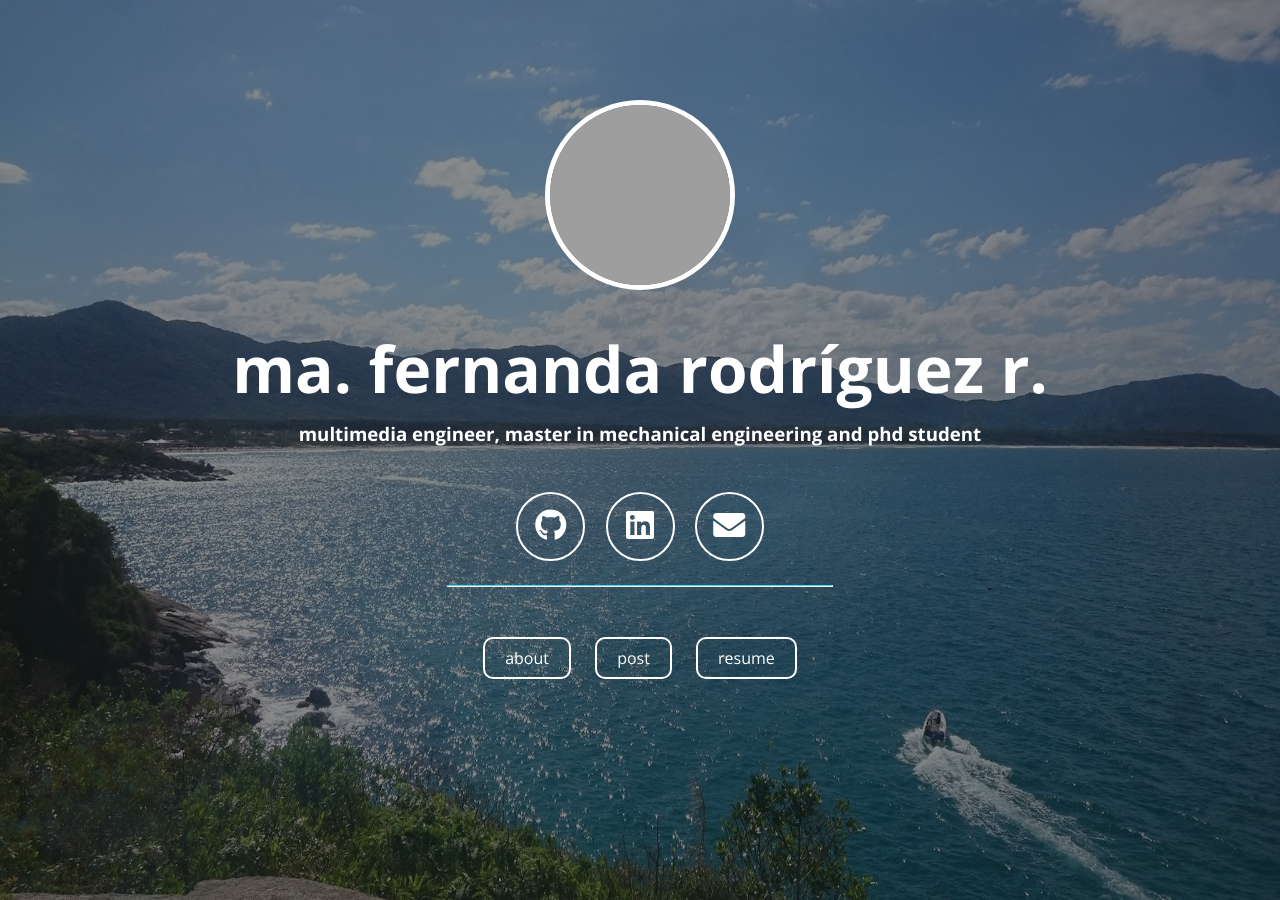
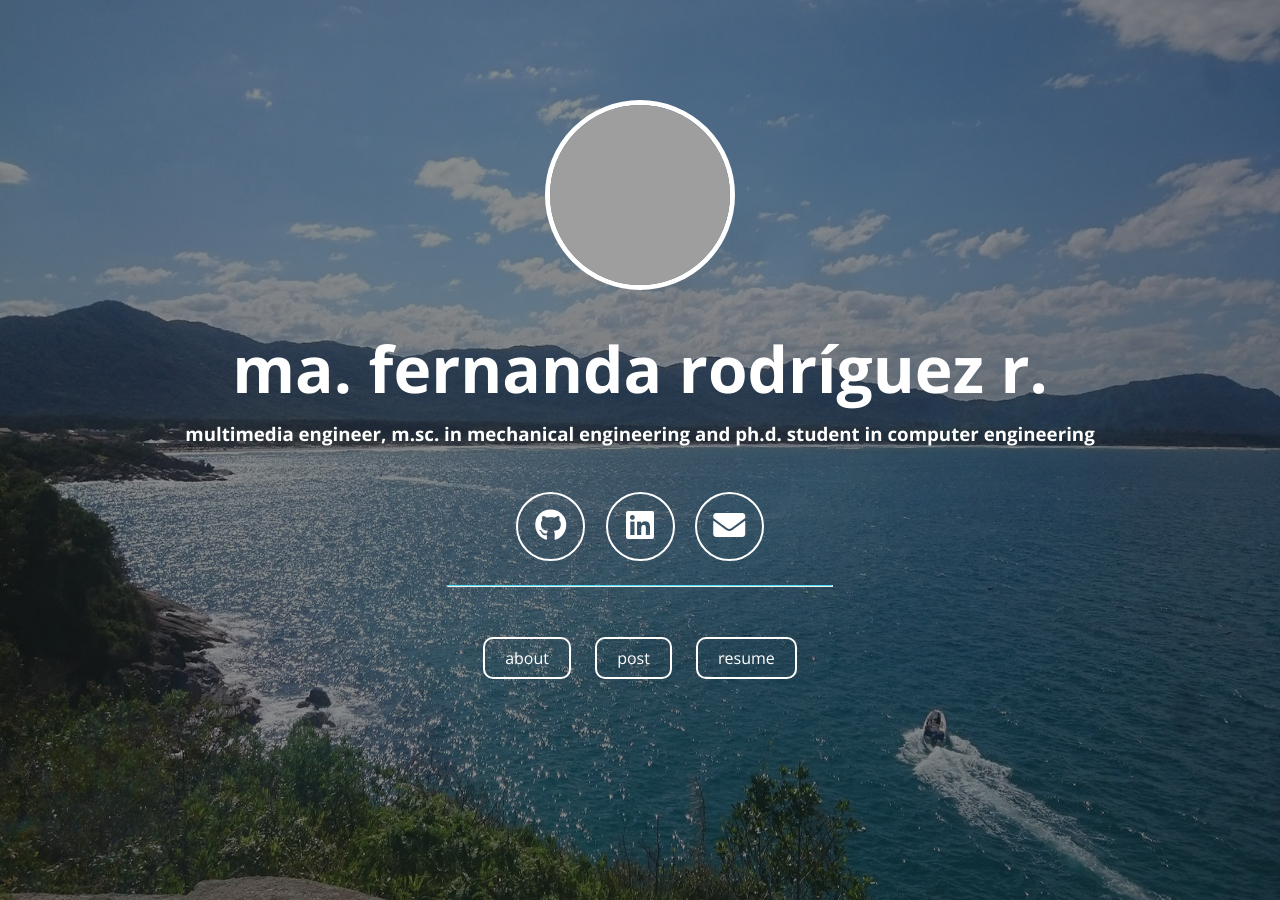
Before and after one commit to mafda/mafda.github.io, a Jekyll site: the page built from index.html, in a window 1280 px wide. Built offline with Jekyll 4.4.1, drawn with Linux system fonts in a browser that asks for light colours; nearby versions of some CDN libraries; grey boxes are pictures that could not be loaded.

Commit message:
modified title, description and keywords

```diff
--- a/_config.yml
+++ b/_config.yml
@@ -1,9 +1,15 @@
 # Site settings
 name: "ma. fernanda rodríguez r."
-title: "ma. fernanda rodríguez r."
-description: "multimedia engineer, master in mechanical engineering and phd student"
-head_description: "ma. fernanda rodríguez r. - multimedia engineer, master in mechanical engineering and phd student."
-keywords: "multimedia engineer, Jekyll, theme, free, download, SEO, blog, web"
+title: "ma. fernanda rodríguez r. | personal website"
+description: "multimedia engineer, m.sc. in mechanical engineering and ph.d.
+student in computer engineering"
+head_description: "i’m maría fernanda, multimedia engineer, m.sc. in mechanical
+engineering, and ph.d. student in computer engineering."
+keywords: "maria fernanda rodriguez ruiz, mafda, mafdarr, mafdaru, multimedia
+engineer, computer applications, augmented reality, machine learning, computer
+graphics, computer vision, image processing, interaction human-computer, digital
+media, web design, digital image and video, 3D modeling, 3D rendering, 3D
+animation, jekyll, blog, personal website"
 url: ""
 
 github_username:  mafda
```
